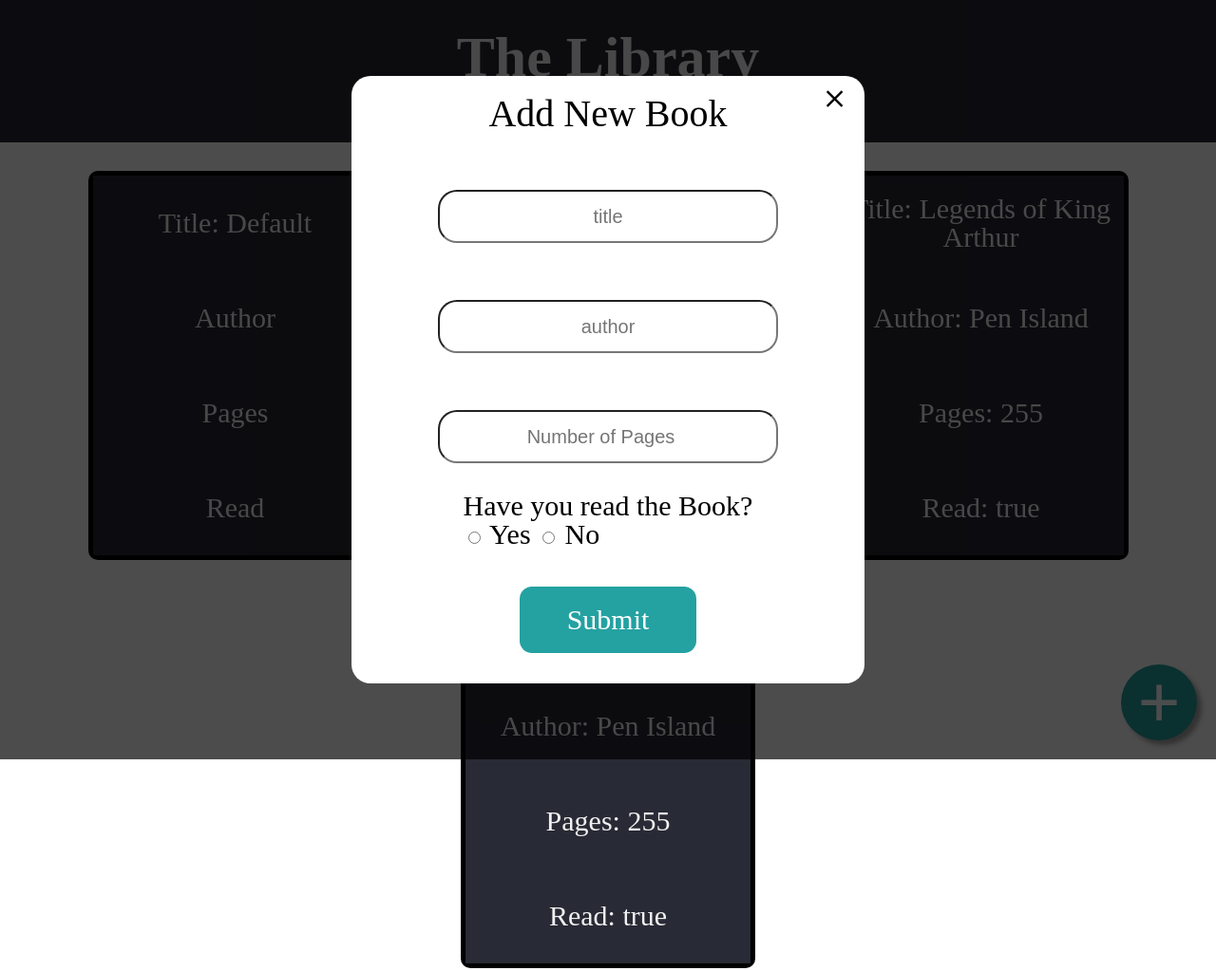
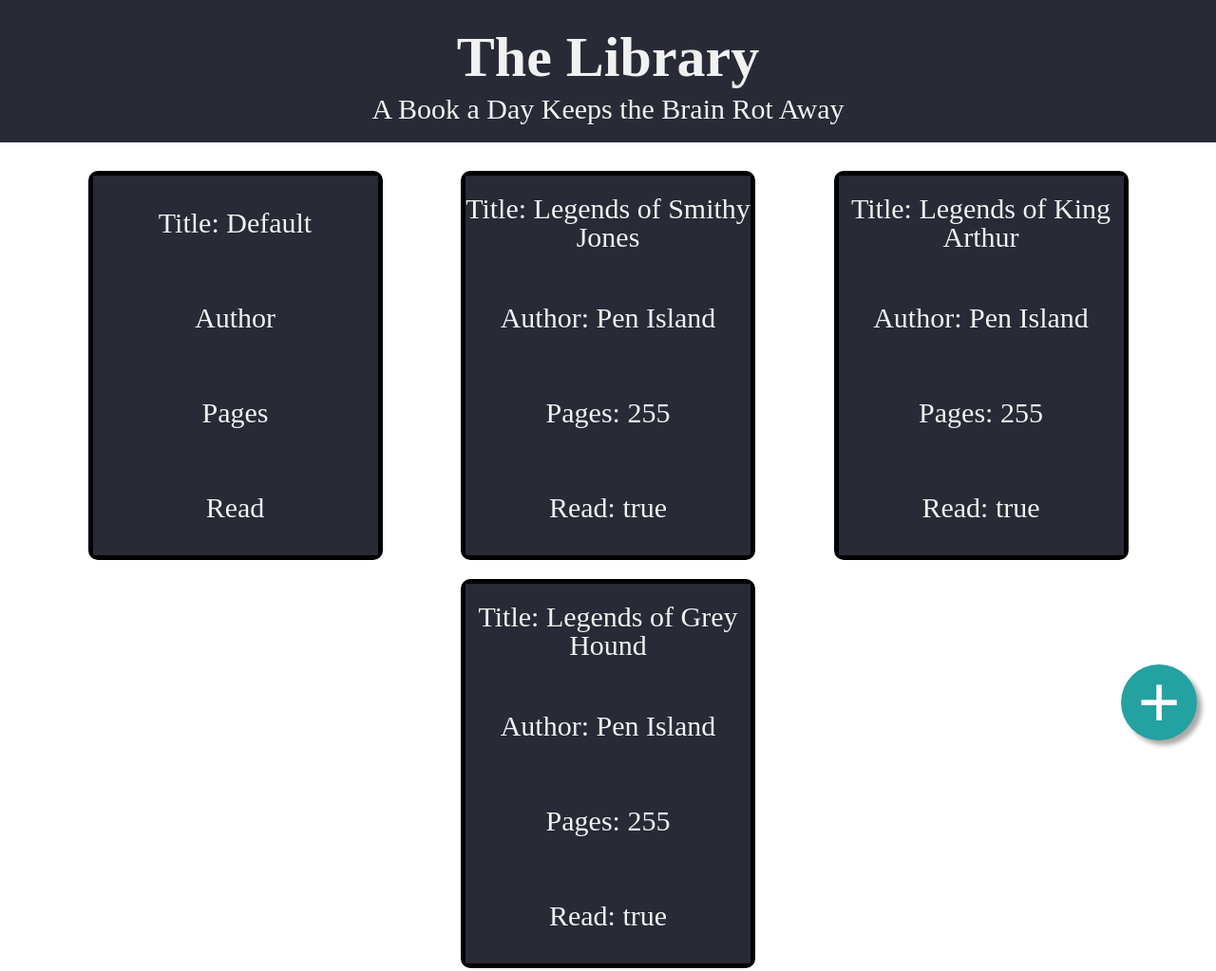
Before and after one commit to yonglu1989/Library, a plain HTML site: page index.html in a window 1280 px wide. Shown: the whole page at 95% size. Drawn offline with Linux system fonts and the light colour scheme.

Commit message:
Commit again.

```diff
--- a/css/style.css
+++ b/css/style.css
@@ -72,20 +72,22 @@
     box-shadow: 5px 5px 5px rgb(170, 168, 168);
 }
 
-.add-button:hover, a:hover {
+.add-button:hover, .submit-button:hover {
     cursor: pointer;
     background-color: rgb(23, 97, 97);
 }
 
 .bg-modal {
-    width: 100%;
-    height: 100%;
+    width: 100vw;
+    height: 100vh;
     background-color: rgb(0, 0, 0, 0.7);
     position: absolute;
     top: 0;
     display: flex;
     justify-content: center;
     align-items: center;
+    display: none;
+    right: 0px;
 }
 
 .modal-content {
@@ -127,11 +129,12 @@ input, input::-webkit-input-placeholder {
     color: white;
     margin-top: 40px;
     font-size: 30px;
-    padding: 20px 50px;
+    padding: 0px 40px;
     text-align: center;
     vertical-align: middle;
     border-radius: 13px;
     background-color: rgb(36, 161, 161);
+    border: none;
 }
 
 a:link {
--- a/index.html
+++ b/index.html
@@ -30,18 +30,18 @@
         <div class="modal-content">
             <div class="close-button">+</div>
             <div>Add New Book</div>
-            <form action="">
-                <input type="text" placeholder="title">
-                <input type="text" placeholder="author">
-                <input type="number" placeholder="Number of Pages">
+            <form action="" id="book-form">
+                <input type="text" id="title" placeholder="title" required>
+                <input type="text" id="author" placeholder="author" required>
+                <input type="number" id="number" placeholder="Number of Pages" required>
                 <div class="radio-container">
                     <p>Have you read the Book?</p>
-                    <input type="radio" id="yes" name="read">
+                    <input type="radio" id="yes" name="read" value="yes" required >
                     <label for="yes">Yes</label>
-                    <input type="radio" id="no" name="read">
+                    <input type="radio" id="no" name="read" value="no" required>
                     <label for="no">No</label>
                 </div>
-                <a href="" class="submit-button">Submit</a>
+                <input type="submit" value="submit" class="submit-button" name="submit">
             </form>
         </div>
     </div>
```
